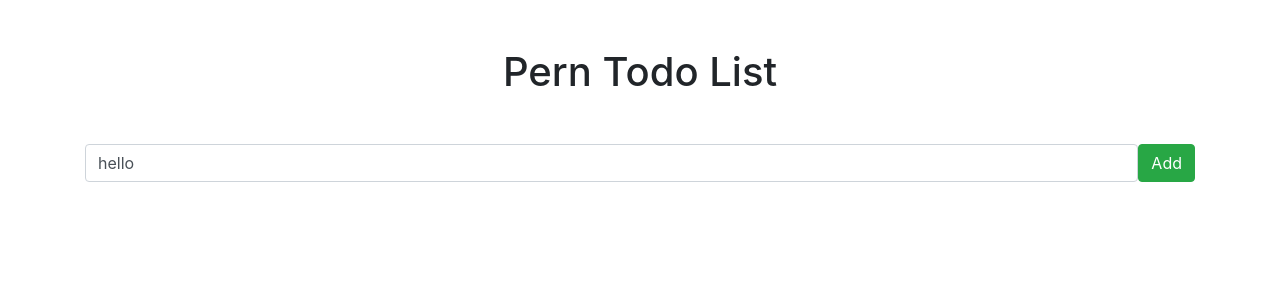
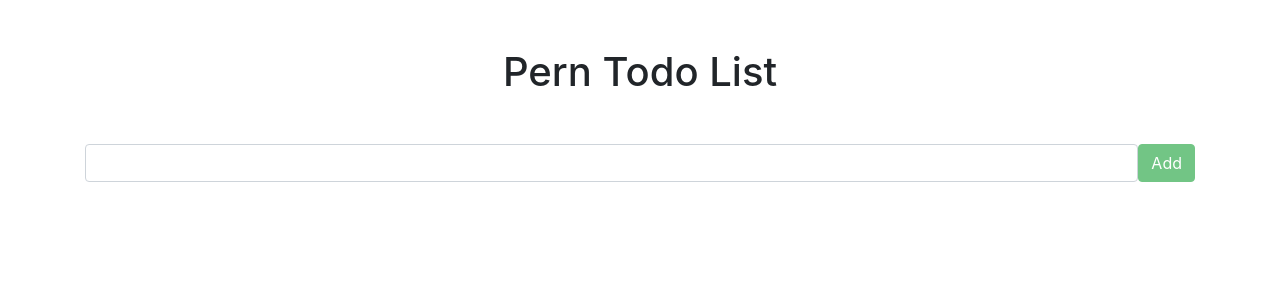
Before and after one commit to gabyballester/-todoapp-front-react, a React (Create React App) app: page / in a window 1280 px wide. Shown: the top 300 px of the page. Built offline with nearby package versions, Linux system fonts and the light colour scheme.

Commit message:
Fix api.service, modify InputTodo

```diff
--- a/src/components/InputTodo.js
+++ b/src/components/InputTodo.js
@@ -1,12 +1,18 @@
 import { useState } from "react";
 import { saveTodoApi } from '../services/api.service';
 
-const InputTodo = () => {
-  const [description, setDescription] = useState("hello");
+export default function InputTodo () {
+  const [description, setDescription] = useState("");
+
+  let disabled = true;
+  if(description.trim().length>0){
+    disabled = false
+  }
 
   const onSubmitForm = async e => {
     e.preventDefault();
     saveTodoApi(description)
+    window.location = "/"
   };
 
   return (
@@ -17,8 +23,7 @@ const InputTodo = () => {
         value={description}
         onChange={e => setDescription(e.target.value)}
       />
-      <button className="btn btn-success">Add</button>
+      <button disabled={disabled} className="btn btn-success">Add</button>
     </form>
   )
 }
-export default InputTodo;
--- a/src/services/api.service.js
+++ b/src/services/api.service.js
@@ -8,7 +8,7 @@ const baseUrl = `${host}:${port}/api/`;
 export async function saveTodoApi(description) {
   try {
     const response = await axios
-      .get(`${baseUrl}/todos`, { description });
+      .post(`${baseUrl}/todos`, { description });
     console.log(response);
     return response;
   } catch (err) {
```
